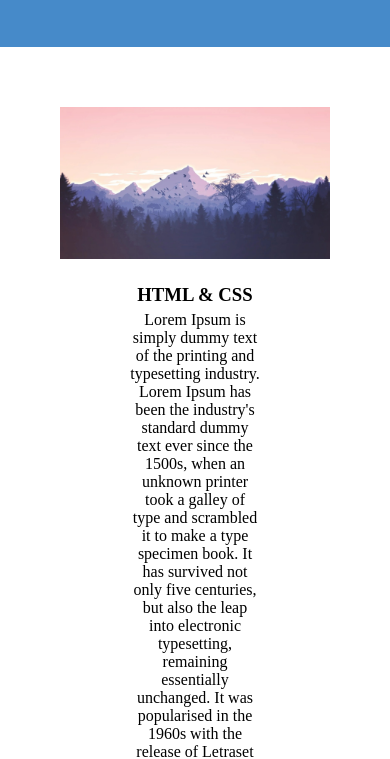
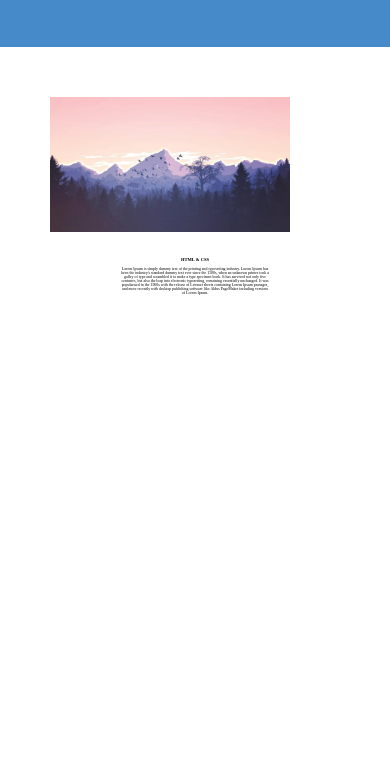
Before and after one commit to arnaspl/3Paskaita10-23-v3.2, a plain HTML site: page index.html in a window 390 px wide. Shown: the part 1048-1807 px from the top of the page. After the commit the page ends 1413 px from the top, so only its background shows below. Drawn offline with Linux system fonts and the light colour scheme.

Commit message:
Adjusted responsiveness

```diff
--- a/styles.css
+++ b/styles.css
@@ -11,7 +11,7 @@ nav {
 
 header {
     background-image: url(../Features/image.jpg);
-    background-size: 100%;
+    background-size: cover;
     background-repeat: no-repeat;
     height: 600px;
     text-align: center;
@@ -19,21 +19,23 @@ header {
 .header {
     padding-top: 250px;
 }
+footer {
+    padding: 50px;
+}
 img {
-    width: 45%;
+    width: 50%;
     float: left;
+    padding-right: 50px;
     padding-bottom: 50px;
 }
 
-footer {
-    margin: 60px;
-}
-
 .footer-text {
+    width: 50%;
+    float: left;
+    font-size: 1vw;
+    height: fit-content;
     text-align: center;
-    padding: 70px;
-    width: 45%;
-    float: left;
+    padding: 60px 0px;
 }
 
 h1 {
```
